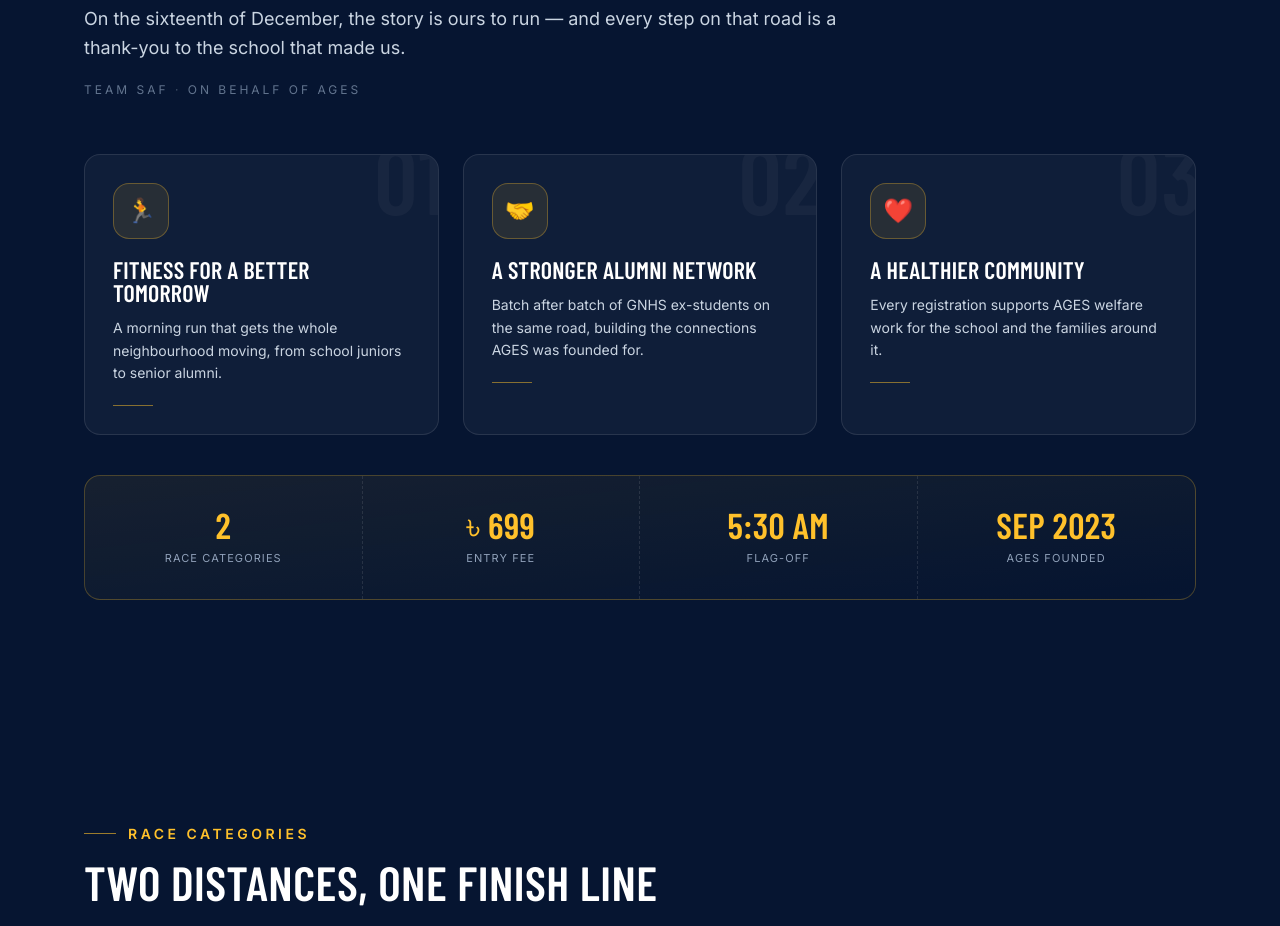
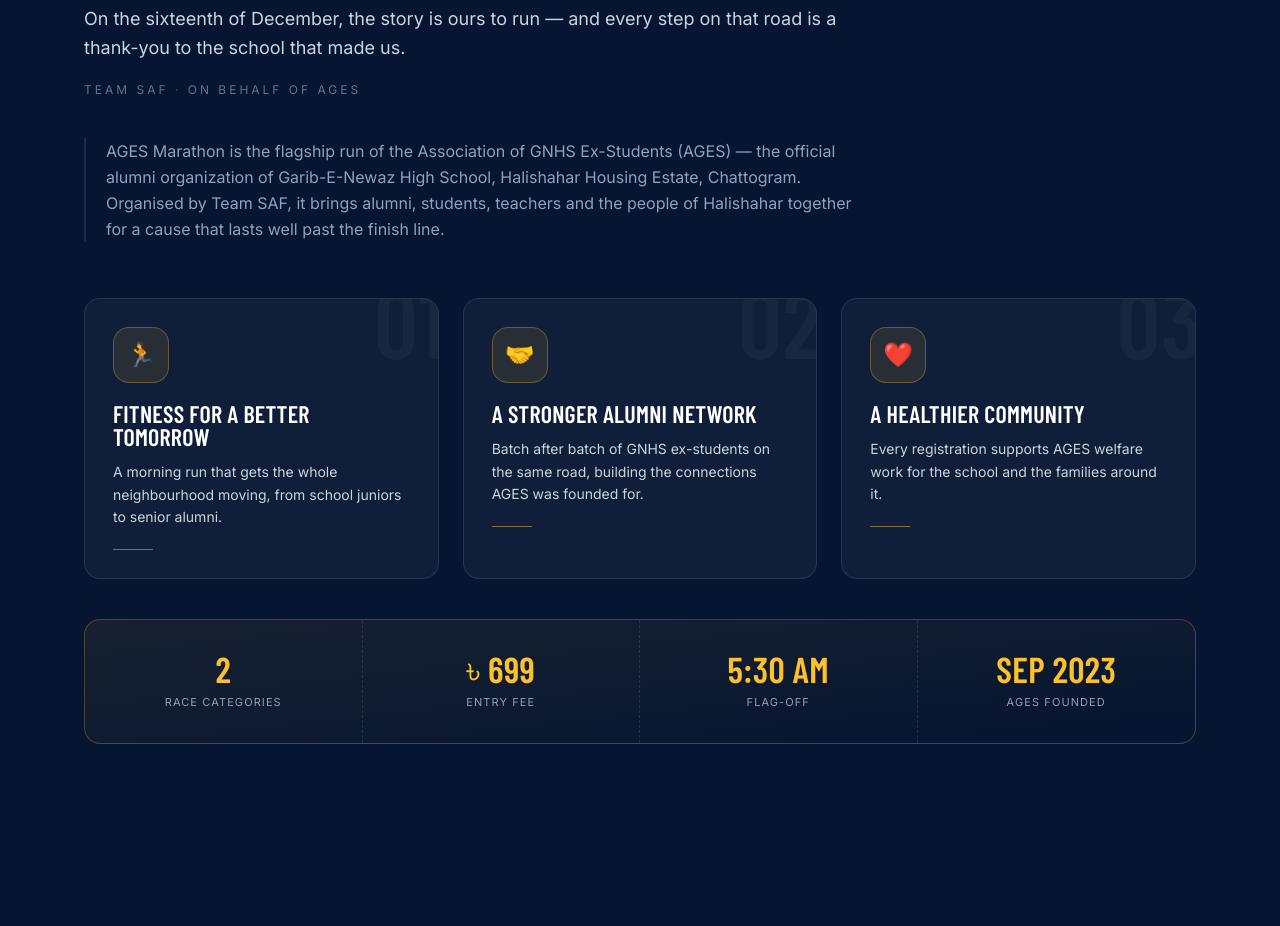
Before and after one commit to agesmarathon/agesmarathon.github.io, a React (Vite) app: page / in a window 1280 px wide. Shown: the part 1300-2226 px from the top of the page. Built offline with nearby package versions, Linux system fonts and the light colour scheme; a web font is replaced by a local one.

Commit message:
Restore the AGES description below the About quote
Co-Authored-By: Claude Opus 5 <noreply@anthropic.com>

```diff
--- a/src/components/About.jsx
+++ b/src/components/About.jsx
@@ -43,6 +43,13 @@ export function About() {
         </footer>
       </blockquote>
 
+      {/* who AGES is, for anyone landing here for the first time */}
+      <p className="mt-10 max-w-3xl border-l-2 border-white/10 pl-5 text-base leading-relaxed text-slate-400">
+        {event.name} is the flagship run of the {event.organizerFor} — {event.organizerForLong}. Organised by{' '}
+        {event.organizer}, it brings alumni, students, teachers and the people of Halishahar together for a cause
+        that lasts well past the finish line.
+      </p>
+
       <div className="mt-14 grid gap-6 md:grid-cols-3">
         {pillars.map((p, i) => (
           <div
```
